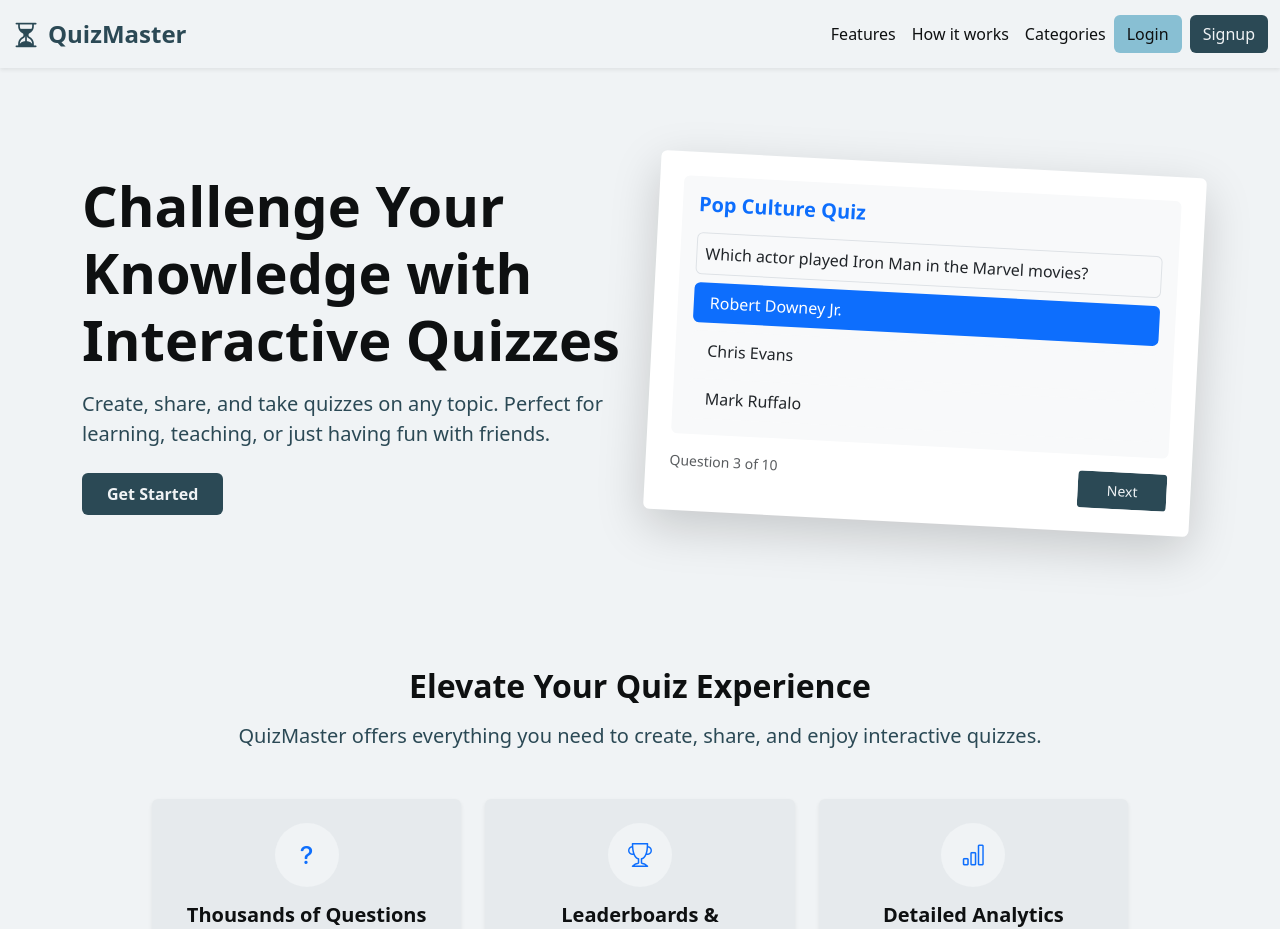
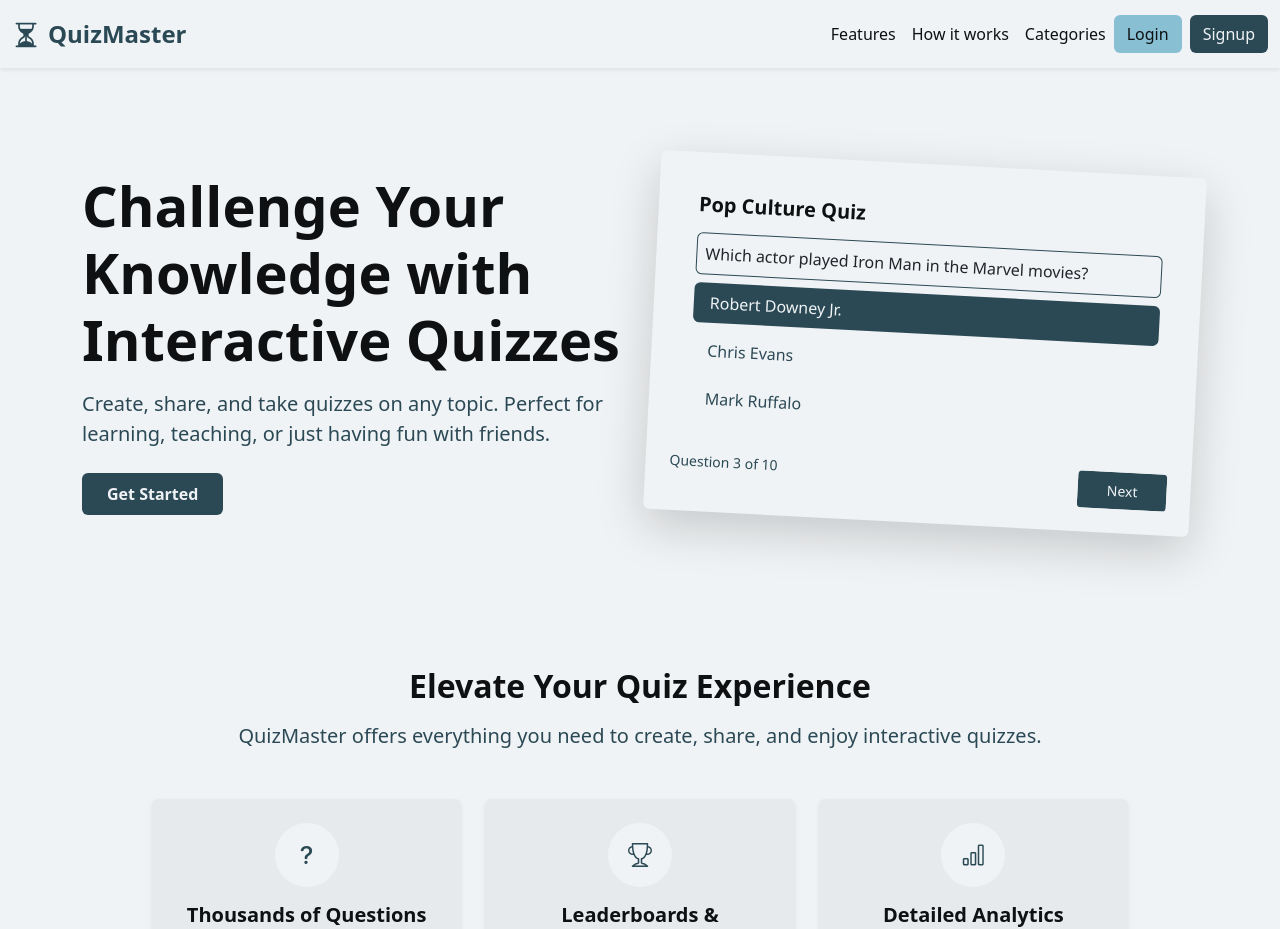
Before and after one commit to 22f3002200/quiz-master-v2, a Vue app in the folder frontend/: page / in a window 1280 px wide. Shown: the top 929 px of the page. Built offline with nearby package versions, Linux system fonts and the light colour scheme.

Commit message:
update: update style of FeatureSection, HeroSection, HowItWorksSection, QuizCategories

```diff
--- a/frontend/src/components/FeatureSection.vue
+++ b/frontend/src/components/FeatureSection.vue
@@ -27,7 +27,7 @@
                         >
                             <i
                                 :class="feature.icon"
-                                class="fs-4 text-primary"
+                                class="fs-4"
                             ></i>
                         </div>
                         <h5 class="fw-semibold mb-2">
@@ -91,4 +91,8 @@ div.image-box {
 h5 {
     color: var(--text);
 }
+
+i {
+    color: var(--primary);
+}
 </style>
--- a/frontend/src/components/HeroSection.vue
+++ b/frontend/src/components/HeroSection.vue
@@ -22,45 +22,39 @@
                 </div>
                 <div class="col-md-6">
                     <div
-                        class="p-4 bg-white text-dark rounded shadow-lg position-relative"
+                        class="p-4 card-text rounded shadow-lg position-relative"
                         style="transform: rotate(3deg)"
                     >
-                        <div class="bg-light p-3 rounded mb-3">
-                            <h5 class="text-primary fw-bold mb-3">
-                                Pop Culture Quiz
-                            </h5>
+                        <div class="p-3 rounded mb-3">
+                            <h5 class="fw-bold mb-3">Pop Culture Quiz</h5>
                             <div>
-                                <div class="mb-2 p-2 bg border rounded">
+                                <div class="mb-2 p-2 question-box rounded">
                                     Which actor played Iron Man in the Marvel
                                     movies?
                                 </div>
                                 <div class="d-grid gap-2">
                                     <div
-                                        class="bg-primary text-white px-3 py-2 rounded"
+                                        class="option correct px-3 py-2 rounded"
                                     >
                                         Robert Downey Jr.
                                     </div>
-                                    <div
-                                        class="bg-light text-dark px-3 py-2 rounded"
-                                    >
+                                    <div class="option px-3 py-2 rounded">
                                         Chris Evans
                                     </div>
-                                    <div
-                                        class="bg-light text-dark px-3 py-2 rounded"
-                                    >
+                                    <div class="option px-3 py-2 rounded">
                                         Mark Ruffalo
                                     </div>
                                 </div>
                             </div>
                         </div>
                         <div class="d-flex justify-content-between">
-                            <small class="text-muted">Question 3 of 10</small>
+                            <small class="question">Question 3 of 10</small>
                             <button class="btn btn-sm">Next</button>
                         </div>
                     </div>
 
                     <div
-                        class="d-none d-md-block position-absolute bg-white p-4 rounded shadow"
+                        class="d-none d-md-block position-absolute question-card p-4 rounded shadow"
                         style="
                             bottom: -30px;
                             right: -30px;
@@ -70,7 +64,7 @@
                             z-index: -1;
                         "
                     >
-                        <div class="bg-light w-100 h-100 rounded"></div>
+                        <div class="w-100 h-100 rounded"></div>
                     </div>
                 </div>
             </div>
@@ -83,16 +77,30 @@ import "../assets/global.css";
 </script>
 
 <style scoped>
-section {
+section,
+.question-card {
     background-color: var(--background);
 }
 
-h1.heading {
+h1.heading,
+h5 {
     color: var(--text);
 }
 
-p.description {
+div.question-box {
+    border: 1px solid var(--primary);
+}
+
+p.description,
+div.bg,
+div.option,
+small.question {
     color: var(--primary);
+}
+
+div.correct {
+    background-color: var(--primary);
+    color: var(--background);
 }
 
 .btn {
--- a/frontend/src/components/HowItWorksSection.vue
+++ b/frontend/src/components/HowItWorksSection.vue
@@ -28,7 +28,7 @@
                         >
                             <i
                                 :class="step.icon"
-                                class="fs-4 text-primary"
+                                class="fs-4"
                             ></i>
                         </div>
                         <h5 class="fw-semibold text-dark mb-2">
@@ -89,4 +89,8 @@ div.card-box {
 div.image-box {
     background-color: var(--background);
 }
+
+i {
+    color: var(--primary);
+}
 </style>
--- a/frontend/src/components/QuizCategories.vue
+++ b/frontend/src/components/QuizCategories.vue
@@ -112,7 +112,8 @@ div.container {
     max-width: 1000px;
 }
 
-h2 {
+h2,
+h5 {
     color: var(--text);
 }
 
@@ -126,10 +127,6 @@ div.border {
 
 div.d-block {
     background-color: var(--primary);
-}
-
-h5 {
-    color: var(--text);
 }
 
 small {
@@ -152,4 +149,8 @@ span.badge {
     transform: translate(0, -3px);
     box-shadow: 0 20px 80px -10px var(--text);
 }
+
+i {
+    color: var(--primary);
+}
 </style>
```
